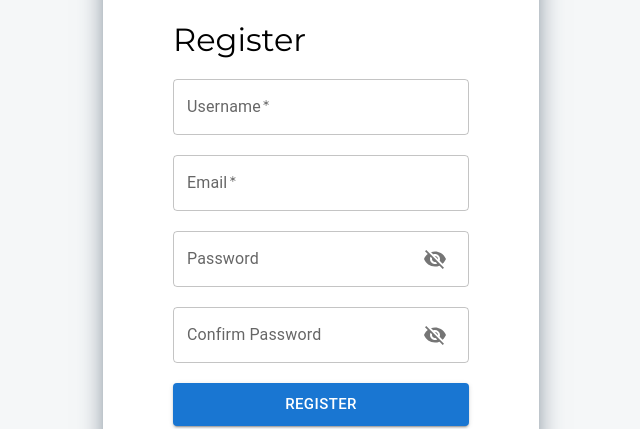
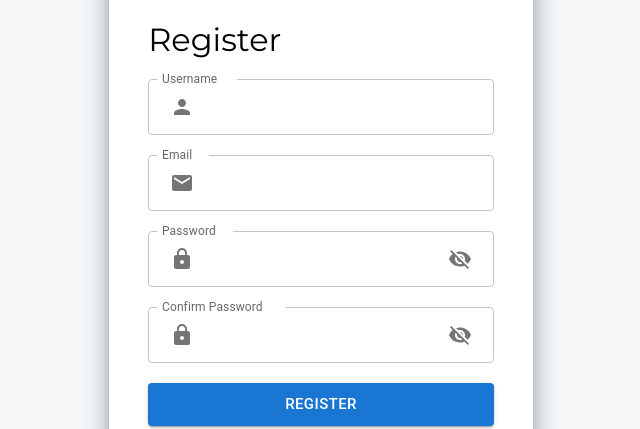
Before and after one commit to rxmann/Ecommerce-BechCha-Client, a React (Create React App) app: page /register in a window 1280 px wide. Shown: the part 176-605 px from the top of the page, without its empty margins (319-959 px from the left). Built offline with nearby package versions, Linux system fonts and the light colour scheme.

Commit message:
Alert added with nice toastify

```diff
--- a/package.json
+++ b/package.json
@@ -18,6 +18,7 @@
     "react-dom": "^18.2.0",
     "react-router-dom": "^6.4.5",
     "react-scripts": "^5.0.1",
+    "react-toastify": "^9.1.1",
     "sort-by": "^1.2.0",
     "styled-components": "^5.3.6",
     "swiper": "^8.4.5",
--- a/src/App.js
+++ b/src/App.js
@@ -8,6 +8,9 @@ import ProductsPage from "./Pages/ProductsPage"
 import EmptyView from "./Components/EmptyView/EmptyView"
 import SingleProductPage from "./Pages/SingleProductPage"
 import styled from "styled-components"
+import { ToastContainer } from 'react-toastify';
+
+
 
 const Wrapper = styled.div`
 `
@@ -29,6 +32,7 @@ const App = () => {
         <Navbar />
         <Outlet />
         <Footer />
+        <ToastContainer />
       </Wrapper>
     );
   };
--- a/src/Pages/Homepage.jsx
+++ b/src/Pages/Homepage.jsx
@@ -20,6 +20,7 @@ const Wrapper = styled.div`
 `
 
 const Homepage = () => {
+
   return (
     <Container>
       <Wrapper>
--- a/src/Pages/LoginPage.jsx
+++ b/src/Pages/LoginPage.jsx
@@ -1,5 +1,5 @@
 import styled from "styled-components"
-import TextField from '@mui/material/TextField';
+import LockIcon from '@mui/icons-material/Lock';
 import Button from '@mui/material/Button';
 import { Link, useNavigate } from "react-router-dom";
 import { useState } from "react";
@@ -13,6 +13,10 @@ import {
 } from "@mui/material";
 
 import { Visibility, VisibilityOff } from '@mui/icons-material';
+import MailIcon from '@mui/icons-material/Mail';
+
+import { toast } from 'react-toastify';
+import 'react-toastify/dist/ReactToastify.css';
 
 
 
@@ -43,11 +47,12 @@ const Span = styled.span`
 
 const Wrappper = styled.div`
     flex: 2;
-    padding: 50px;
+    width: 90%;
+    padding: 20px;
     display: flex;
     flex-direction: column;
+    gap: 20px;
     justify-content: center;
-    gap: 20px;
 `
 const H1 = styled.h1`
     font-weight: 400;
@@ -118,10 +123,22 @@ const LoginPage = () => {
                 password
             })
             console.log(response.data);
+            toast.success(`Logged in successfully.`, {
+                position: "top-right",
+                theme: "colored"
+            })
+            toast.info(`Welcome to BechCha ${response.data.username.toUpperCase()}`, {
+                position: "top-center",
+                theme: "colored"
+            })
             navigate("/");
         }
         catch (err) {
-            setError("The credentials do not match!");
+            console.log(err.response);
+            toast.error(err.response.data, {
+                position: "top-right",
+                theme: "colored"
+            })
         }
 
     }
@@ -138,25 +155,44 @@ const LoginPage = () => {
                 <Wrappper>
                     <H1> Login </H1>
                     <Form >
-                        <TextField
-                            id="outlined-password-input"
-                            label="Email"
-                            type="Email"
-                            value={email}
-                            onChange={(e) => { setEmail(e.target.value) }}
-                            required
-                        />
 
-                        <FormControl >
+
+                    <FormControl>
+                            <InputLabel> Email </InputLabel>
+                            <OutlinedInput
+                                value={email}
+                                onChange={(e) => { setEmail(e.target.value) }}
+                                required
+                                label="Email"
+                                type="email"
+                                startAdornment={
+                                    <InputAdornment position="start">
+                                        <IconButton  >
+                                            <MailIcon />
+                                        </IconButton>
+                                    </InputAdornment>
+                                }
+                            />
+                        </FormControl>
+
+                        {/* ////////////////// */}
+                        <FormControl>
                             <InputLabel> Password </InputLabel>
                             <OutlinedInput
                                 value={password}
                                 onChange={(e) => { setPassword(e.target.value) }}
                                 type={showPassword ? 'text' : 'password'}
+                                startAdornment={
+                                    <InputAdornment position="start">
+                                        <IconButton  >
+                                            <LockIcon />
+                                        </IconButton>
+                                    </InputAdornment>
+                                }
                                 endAdornment={
                                     <InputAdornment position="end">
                                         <IconButton onClick={handleClickShowPassword} >
-                                            {showPassword ? <VisibilityOff /> : <Visibility />}
+                                            {showPassword ? <Visibility /> : <VisibilityOff />}
                                         </IconButton>
                                     </InputAdornment>
                                 }
@@ -165,7 +201,6 @@ const LoginPage = () => {
                             />
                         </FormControl>
 
-                        {error ? <SpanMessage> {error} </SpanMessage> : ""}
                         <Button onClick={handleSubmitLogin} size="large" variant="contained"> Login </Button>
 
                         <Span> Don't have an account yet? </Span>
--- a/src/Pages/RegisterPage.jsx
+++ b/src/Pages/RegisterPage.jsx
@@ -1,10 +1,11 @@
 import styled from "styled-components"
-import TextField from '@mui/material/TextField';
 import Button from '@mui/material/Button';
 import { Link, useNavigate } from "react-router-dom";
 import { useState } from "react";
 import { publicRequest } from "../requestMethods/requestMethods";
-
+import PersonIcon from '@mui/icons-material/Person';
+import MailIcon from '@mui/icons-material/Mail';
+import LockIcon from '@mui/icons-material/Lock';
 
 import {
     FormControl,
@@ -45,7 +46,8 @@ const Span = styled.span`
 
 const Wrapper = styled.div`
     flex: 2;
-    padding: 50px;
+    width: 90%;
+    padding: 20px;
     display: flex;
     flex-direction: column;
     gap: 20px;
@@ -88,6 +90,9 @@ const Logo = styled.img`
     text-decoration: none;
 `
 
+const FormCtrl = styled(FormControl)`
+`
+
 
 
 const RegisterPage = () => {
@@ -123,7 +128,7 @@ const RegisterPage = () => {
         }
         catch (err) {
             console.log(err.response.data);
-            setError(err.response.data.Error[0].message)
+            setError(err.response.data)
         }
 
     }
@@ -140,27 +145,56 @@ const RegisterPage = () => {
                 <Wrapper>
                     <H1> Register </H1>
                     <Form >
-                        <TextField
+                        <FormCtrl>
+                            <InputLabel> Username </InputLabel>
+                            <OutlinedInput
                                 value={username}
                                 onChange={e => setUsername(e.target.value)}
                                 required
                                 label="Username"
                                 type="text"
+                                startAdornment={
+                                    <InputAdornment position="start">
+                                        <IconButton  >
+                                            <PersonIcon />
+                                        </IconButton>
+                                    </InputAdornment>
+                                }
                             />
-                        <TextField
+                        </FormCtrl>
+
+                        <FormCtrl>
+                            <InputLabel> Email </InputLabel>
+                            <OutlinedInput
                                 value={email}
                                 onChange={(e) => { setEmail(e.target.value) }}
                                 required
                                 label="Email"
                                 type="email"
+                                startAdornment={
+                                    <InputAdornment position="start">
+                                        <IconButton  >
+                                            <MailIcon />
+                                        </IconButton>
+                                    </InputAdornment>
+                                }
                             />
+                        </FormCtrl>
+
                         {/* ////////////////// */}
-                        <FormControl>
+                        <FormCtrl>
                             <InputLabel> Password </InputLabel>
                             <OutlinedInput
                                 value={password}
                                 onChange={(e) => { setPassword(e.target.value) }}
                                 type={showPassword ? 'text' : 'password'}
+                                startAdornment={
+                                    <InputAdornment position="start">
+                                         <IconButton  >
+                                            <LockIcon />
+                                        </IconButton>
+                                    </InputAdornment>
+                                }
                                 endAdornment={
                                     <InputAdornment position="end">
                                         <IconButton onClick={handleClickShowPassword} >
@@ -171,14 +205,21 @@ const RegisterPage = () => {
                                 label="Password"
                                 required={true}
                             />
-                        </FormControl>
+                        </FormCtrl>
                         {/* ////////////////// */}
-                        <FormControl>
+                        <FormCtrl>
                             <InputLabel>Confirm Password </InputLabel>
                             <OutlinedInput
                                 value={confirmPassword}
                                 onChange={(e) => { setConfirmPassword(e.target.value) }}
                                 type={showPassword ? 'text' : 'password'}
+                                startAdornment={
+                                    <InputAdornment position="start">
+                                       <IconButton  >
+                                            <LockIcon />
+                                        </IconButton>
+                                    </InputAdornment>
+                                }
                                 endAdornment={
                                     <InputAdornment position="end">
                                         <IconButton onClick={handleClickShowPassword} >
@@ -189,7 +230,7 @@ const RegisterPage = () => {
                                 label="Confirm Password"
                                 required={true}
                             />
-                        </FormControl>
+                        </FormCtrl>
                         {/* ///////////////// */}
                         {error ? <SpanMessage> {error} </SpanMessage> : ""}
                         <Button
```
Also changed, not shown: 1 other file (tests, documents, lock files or other folders). Lines whose indentation alone changed are shown as unchanged.
